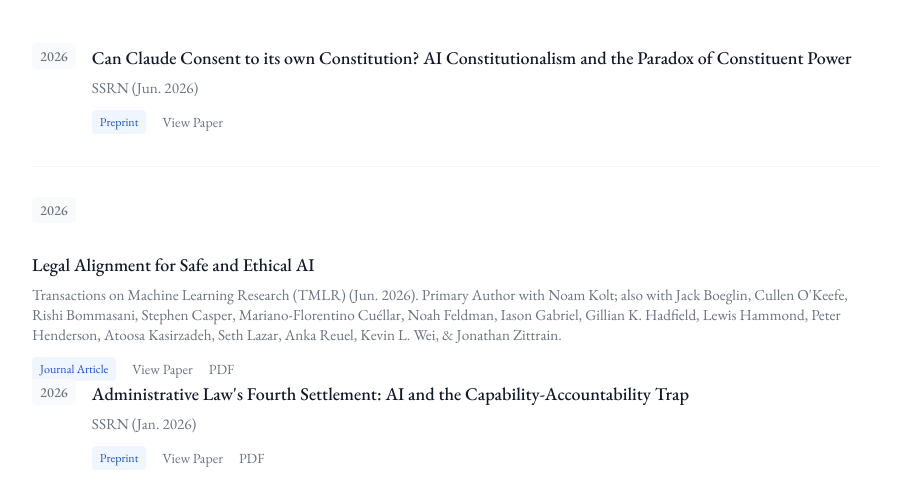
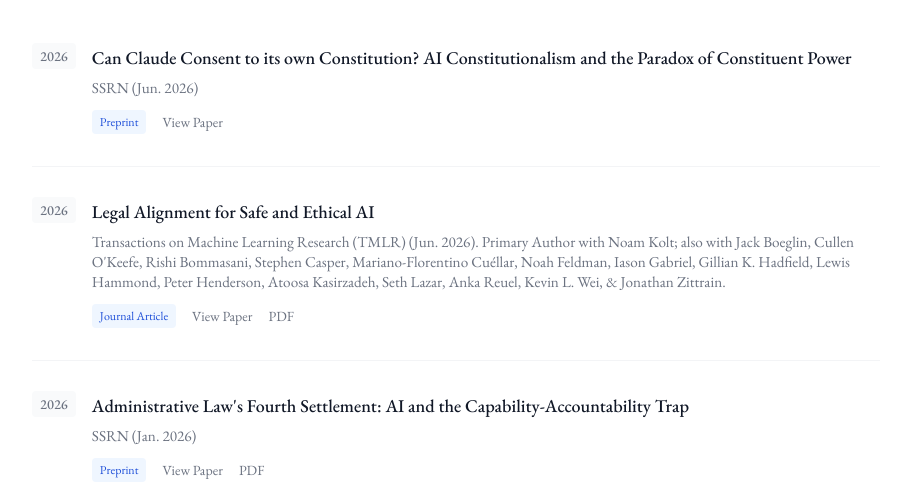
Before and after one commit to caputon/nicholascaputo.github.io, a plain HTML site: page publications.html in a window 1280 px wide. Shown: the part 296-794 px from the top of the page, without its empty margins (184-1095 px from the left). Drawn offline with nearby package versions, Linux system fonts and the light colour scheme.

Commit message:
Update publications.html

```diff
--- a/publications.html
+++ b/publications.html
@@ -40,8 +40,8 @@
       </div>
   </article>
     <article class="pub-item">
-      <article class="pub-year"><span>2026</span></div>
-      <article class="pub-details">
+      <div class="pub-year"><span>2026</span></div>
+      <div class="pub-details">
         <h3>Legal Alignment for Safe and Ethical AI</h3>
         <p class="venue">Transactions on Machine Learning Research (TMLR) (Jun. 2026). Primary Author with Noam Kolt; also with Jack Boeglin, Cullen O'Keefe, Rishi Bommasani, Stephen Casper, Mariano-Florentino Cuéllar, Noah Feldman, Iason Gabriel, Gillian K. Hadfield, Lewis Hammond, Peter Henderson, Atoosa Kasirzadeh, Seth Lazar, Anka Reuel, Kevin L. Wei, &amp; Jonathan Zittrain.</p>
         <div class="pub-meta">
```
